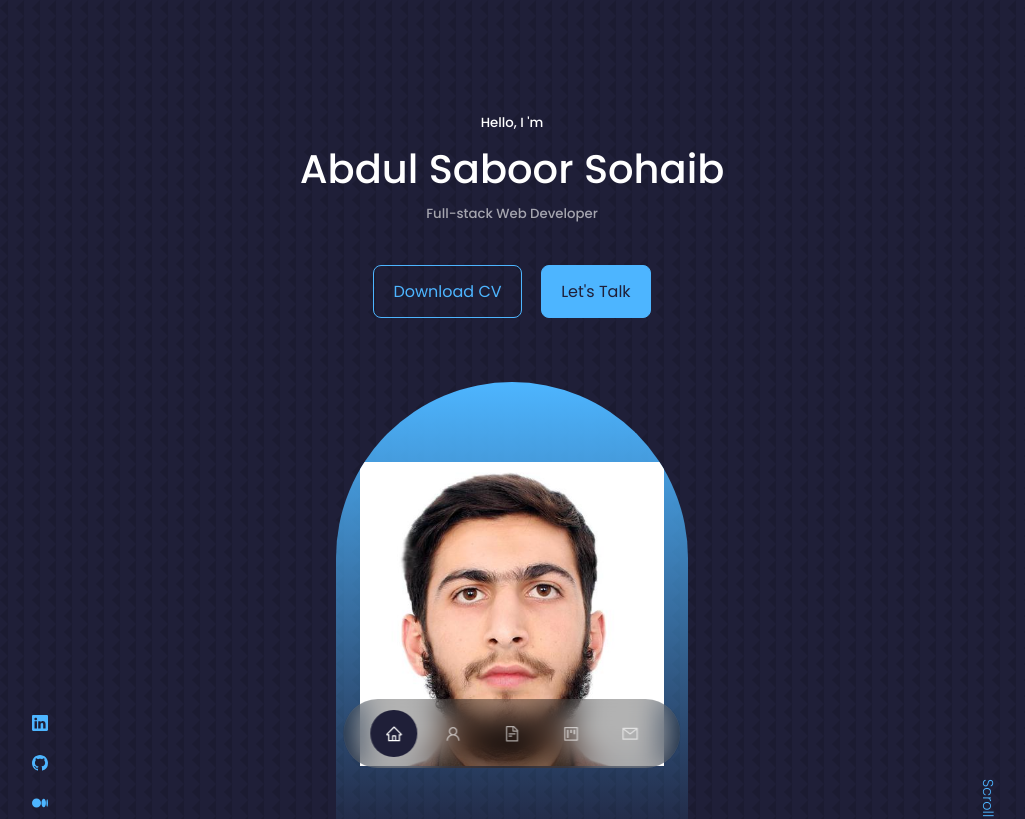
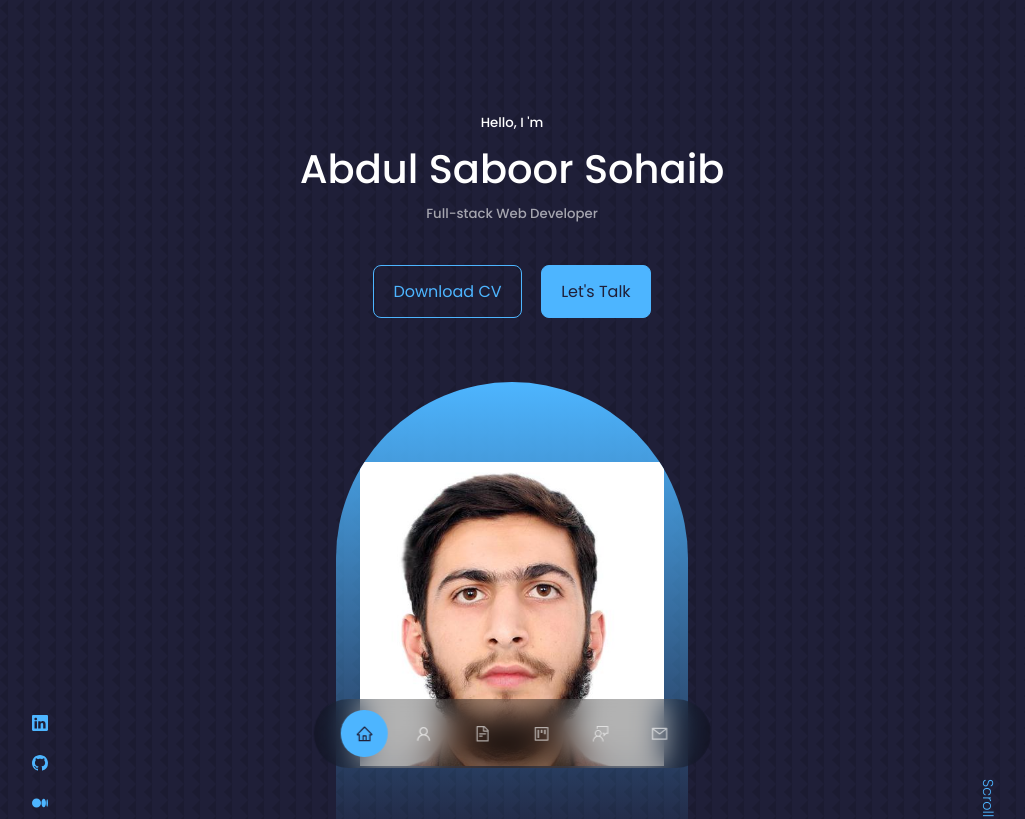
Before and after one commit to SaboorSohaib/sohaib-react-portfolio, a React (Create React App) app: page / in a window 1280 px wide. Shown: the top 819 px of the page, without its empty margins (128-1153 px from the left). Built offline with nearby package versions, Linux system fonts and the light colour scheme.

Commit message:
ADD TESTIMONIALS TO NAVBAR

```diff
--- a/src/components/nav/Nav.jsx
+++ b/src/components/nav/Nav.jsx
@@ -2,6 +2,7 @@ import React, { useState } from 'react';
 import {
   AiOutlineHome, AiOutlineUser, AiOutlineFileText, AiOutlineProject, AiOutlineMail,
 } from 'react-icons/ai';
+import { VscFeedback } from 'react-icons/vsc';
 import './nav.css';
 
 const Nav = () => {
@@ -12,6 +13,7 @@ const Nav = () => {
       <a href="#about" onClick={() => setActiveNav('#about')} className={activeNav === '#about' ? 'active' : ''} aria-label="About" role="button"><AiOutlineUser /></a>
       <a href="#experience" onClick={() => setActiveNav('#experience')} className={activeNav === '#experience' ? 'active' : ''} aria-label="Experience" role="button"><AiOutlineFileText /></a>
       <a href="#portfolio" onClick={() => setActiveNav('#portfolio')} className={activeNav === '#portfolio' ? 'active' : ''} aria-label="Portfolio" role="button"><AiOutlineProject /></a>
+      <a href="#testimonials" onClick={() => setActiveNav('#testimonials')} className={activeNav === '#testimonials' ? 'active' : ''} aria-label="Testimonials" role="button"><VscFeedback /></a>
       <a href="#contact" onClick={() => setActiveNav('#contact')} className={activeNav === '#contact' ? 'active' : ''} aria-label="Contact" role="button"><AiOutlineMail /></a>
     </nav>
   );
--- a/src/components/nav/nav.css
+++ b/src/components/nav/nav.css
@@ -28,6 +28,6 @@ nav a:hover {
 }
 
 nav a.active {
-  background: var(--color-bg);
-  color: var(--color-white);
+  background: var(--color-primary);
+  color: var(--color-bg);
 }
```
Also changed, not shown: src/components/services/services.css (deleted).
